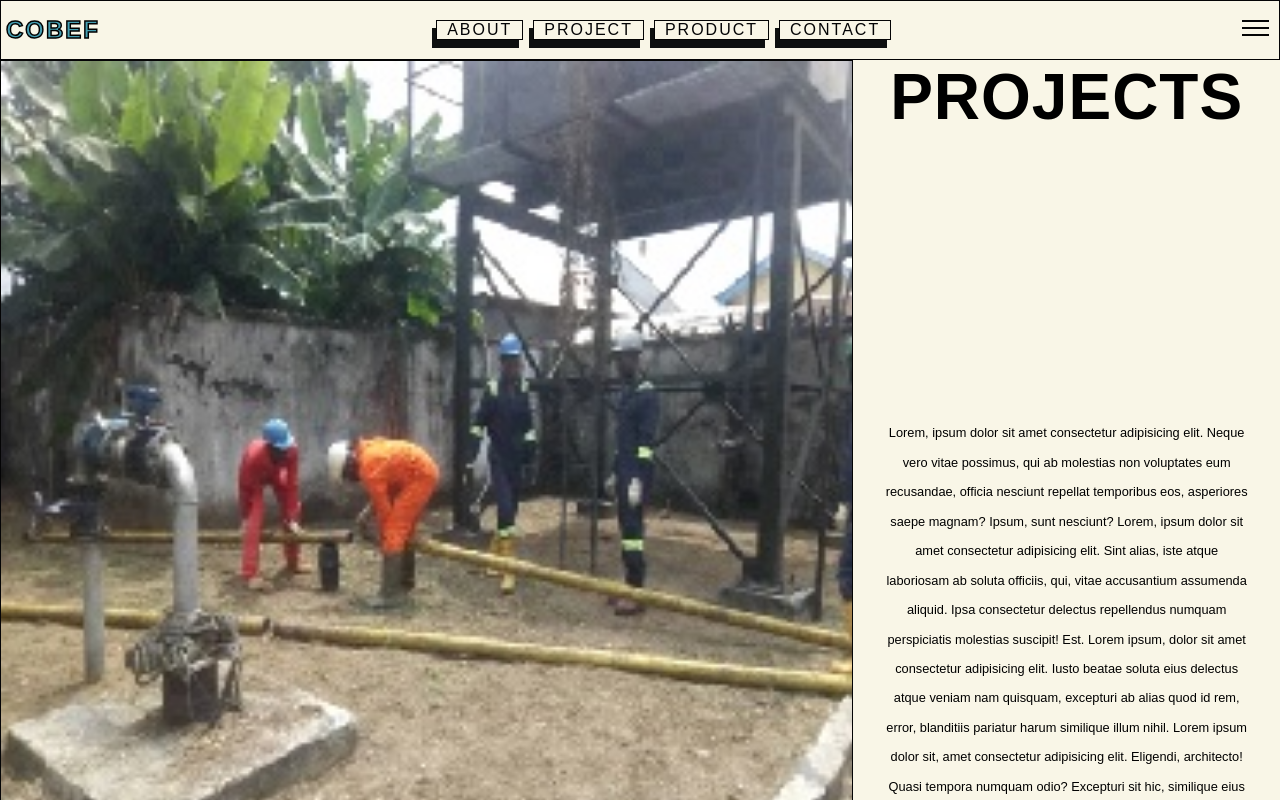
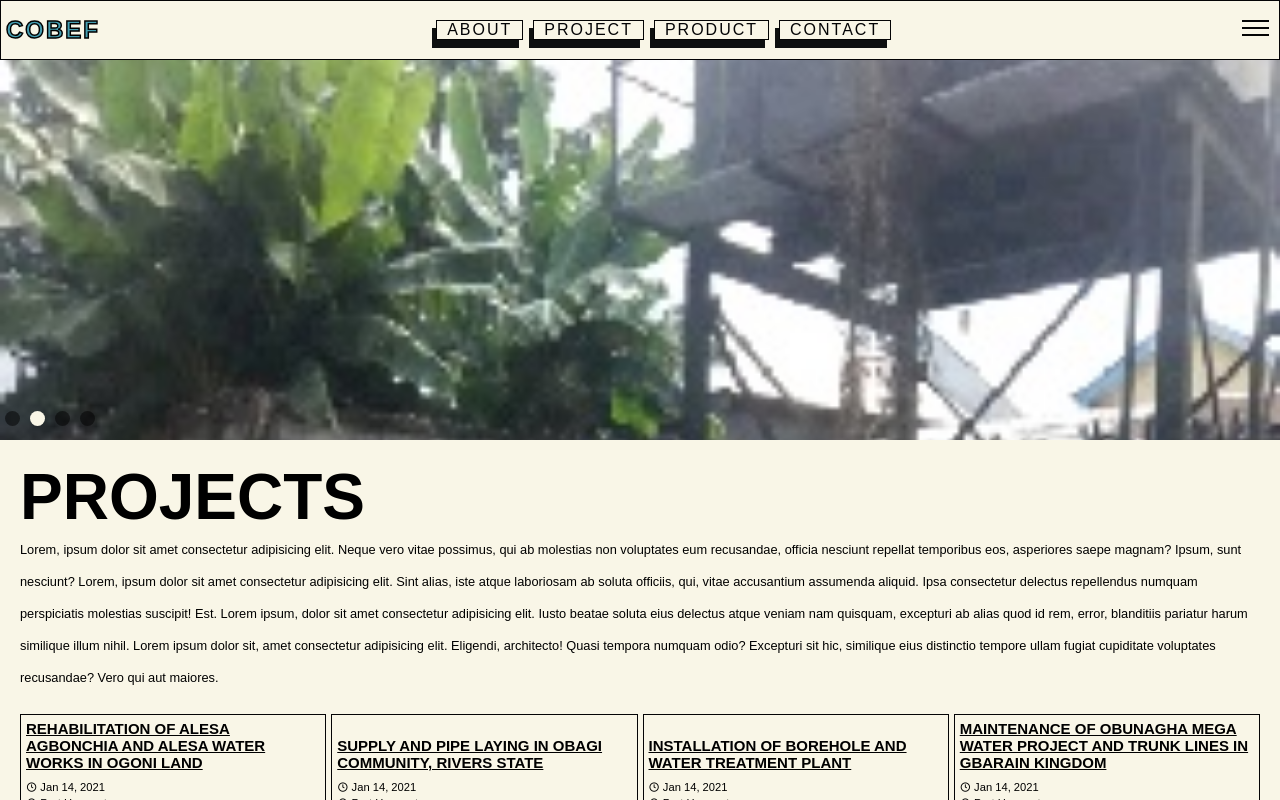
Before and after one commit to utibeinyangetuk/cobef, a Vue app: page /projects in a window 1280 px wide. Built offline with nearby package versions, Linux system fonts and the light colour scheme; a web font is replaced by a local one.

Commit message:
Refactoring

```diff
--- a/src/views/Projects.vue
+++ b/src/views/Projects.vue
@@ -5,138 +5,103 @@
    import image3 from "@/assets/projects/three.jpg";
    import image2 from "@/assets/projects/two.jpg";
    import ImageCarousel from "@/components/ImageCarousel.vue";
-
-   import { onMounted } from 'vue';
-
-   // Function to observe the fade-in effect
-   const observeElements = () => {
-      const observer = new IntersectionObserver((entries) => {
-         entries.forEach(entry => {
-            if (entry.isIntersecting) {
-               entry.target.classList.add('visible');
-            } else {
-               entry.target.classList.remove('visible');
-            }
-         });
-      }, { threshold: 0.1 }); // Adjust threshold as needed
-
-      document.querySelectorAll('.fade').forEach(el => observer.observe(el));
-   };
-
-   onMounted(() => {
-      observeElements();
-   });
 </script>
 <template>
    <div class="container">
-      <div class="header-wrapper fade">
-         <div class="header-carousel fade">
+      <div class="header">
+         <div class="carousel-wrapper">
             <ImageCarousel :images="trips" class="image-carousel" />
          </div>
-         <div class="header-content">
+         <div class="right-content">
             <h1>Projects</h1>
-            <div class="write-up fade">
-               <p>
-                  Lorem, ipsum dolor sit amet consectetur adipisicing elit. Neque vero vitae possimus, qui ab molestias
-                  non voluptates eum recusandae, officia nesciunt repellat temporibus eos, asperiores saepe magnam?
-                  Ipsum, sunt nesciunt? Lorem, ipsum dolor sit amet consectetur adipisicing elit. Sint
-                  alias, iste atque laboriosam ab soluta officiis, qui, vitae
-                  accusantium assumenda aliquid. Ipsa consectetur delectus repellendus
-                  numquam perspiciatis molestias suscipit! Est. Lorem ipsum, dolor sit
-                  amet consectetur adipisicing elit. Iusto beatae soluta eius delectus
-                  atque veniam nam quisquam, excepturi ab alias quod id rem, error,
-                  blanditiis pariatur harum similique illum nihil. Lorem ipsum dolor
-                  sit, amet consectetur adipisicing elit. Eligendi, architecto! Quasi
-                  tempora numquam odio? Excepturi sit hic, similique eius distinctio
-                  tempore ullam fugiat cupiditate voluptates recusandae? Vero qui aut
-                  maiores.
-               </p>
-            </div>
+            <p>
+               Lorem, ipsum dolor sit amet consectetur adipisicing elit. Neque vero vitae possimus, qui ab molestias
+               non voluptates eum recusandae, officia nesciunt repellat temporibus eos, asperiores saepe magnam?
+               Ipsum, sunt nesciunt? Lorem, ipsum dolor sit amet consectetur adipisicing elit. Sint
+               alias, iste atque laboriosam ab soluta officiis, qui, vitae
+               accusantium assumenda aliquid. Ipsa consectetur delectus repellendus
+               numquam perspiciatis molestias suscipit! Est. Lorem ipsum, dolor sit
+               amet consectetur adipisicing elit. Iusto beatae soluta eius delectus
+               atque veniam nam quisquam, excepturi ab alias quod id rem, error,
+               blanditiis pariatur harum similique illum nihil. Lorem ipsum dolor
+               sit, amet consectetur adipisicing elit. Eligendi, architecto! Quasi
+               tempora numquam odio? Excepturi sit hic, similique eius distinctio
+               tempore ullam fugiat cupiditate voluptates recusandae? Vero qui aut
+               maiores.
+            </p>
          </div>
       </div>
-      <div class="works fade">
-         <div class="work-wrapper fade">
-            <div class="work-heading">
-               <h1> REHABILITATION OF ALESA AGBONCHIA AND ALESA WATER WORKS IN
-                  OGONI LAND</h1>
-               <span class="uil uil-clock"> Jan 14, 2021</span><br>
+      <div class="projects">
+         <div class="project-wrapper">
+            <h1> REHABILITATION OF ALESA AGBONCHIA AND ALESA WATER WORKS IN
+               OGONI LAND</h1>
+            <div class="timeline">
+               <span class="uil uil-clock"> Jan 14, 2021</span>
                <span class="uil uil-location-point"> Port Harcourt</span>
-               <p>Lorem ipsum dolor sit amet consectetur adipisicing elit. Quibusdam voluptas explicabo optio dolor,
-                  molestiae delectus tempora facere magni laborum sunt placeat minima aliquam, quae mollitia fugiat sint
-                  dolores nostrum.</p>
-               <div class="link-wrapper">
-                  <a href="#">Read more</a>
-               </div>
             </div>
+            <p>Lorem ipsum dolor sit amet consectetur adipisicing elit. Quibusdam voluptas explicabo optio dolor,
+               molestiae delectus tempora facere magni laborum sunt placeat minima aliquam, quae mollitia fugiat sint
+               dolores nostrum.</p>
+            <a href="#">Read more</a>
          </div>
-         <div class="work-wrapper fade">
-            <div class="work-heading">
-               <h1>SUPPLY AND PIPE LAYING IN OBAGI COMMUNITY, RIVERS STATE</h1>
-               <span class="uil uil-clock"> Jan 14, 2021</span><br>
+         <div class="project-wrapper">
+            <h1>SUPPLY AND PIPE LAYING IN OBAGI COMMUNITY, RIVERS STATE</h1>
+            <div class="timeline">
+               <span class="uil uil-clock"> Jan 14, 2021</span>
                <span class="uil uil-location-point"> Port Harcourt</span>
-               <p>Lorem ipsum dolor sit amet consectetur adipisicing elit. Quibusdam voluptas explicabo optio dolor,
-                  molestiae delectus tempora facere magni laborum sunt placeat minima aliquam, quae mollitia fugiat sint
-                  dolores nostrum.</p>
-               <div class="link-wrapper">
-                  <a href="#">Read more</a>
-               </div>
             </div>
+            <p>Lorem ipsum dolor sit amet consectetur adipisicing elit. Quibusdam voluptas explicabo optio dolor,
+               molestiae delectus tempora facere magni laborum sunt placeat minima aliquam, quae mollitia fugiat sint
+               dolores nostrum.</p>
+            <a href="#">Read more</a>
          </div>
-         <div class="work-wrapper fade">
-            <div class="work-heading">
-               <h1>INSTALLATION OF BOREHOLE AND WATER TREATMENT PLANT</h1>
-               <span class="uil uil-clock"> Jan 14, 2021</span><br>
+         <div class="project-wrapper">
+            <h1>INSTALLATION OF BOREHOLE AND WATER TREATMENT PLANT</h1>
+            <div class="timeline">
+               <span class="uil uil-clock"> Jan 14, 2021</span>
                <span class="uil uil-location-point"> Port Harcourt</span>
-               <p>Lorem ipsum dolor sit amet consectetur adipisicing elit. Quibusdam voluptas explicabo optio dolor,
-                  molestiae delectus tempora facere magni laborum sunt placeat minima aliquam, quae mollitia fugiat sint
-                  dolores nostrum.</p>
-               <div class="link-wrapper">
-                  <a href="#">Read more</a>
-               </div>
             </div>
+            <p>Lorem ipsum dolor sit amet consectetur adipisicing elit. Quibusdam voluptas explicabo optio dolor,
+               molestiae delectus tempora facere magni laborum sunt placeat minima aliquam, quae mollitia fugiat sint
+               dolores nostrum.</p>
+            <a href="#">Read more</a>
          </div>
-         <div class="work-wrapper fade">
-            <div class="work-heading">
-               <h1> MAINTENANCE OF OBUNAGHA MEGA WATER PROJECT AND TRUNK LINES IN
-                  GBARAIN KINGDOM</h1>
-               <span class="uil uil-clock"> Jan 14, 2021</span><br>
+         <div class="project-wrapper">
+            <h1> MAINTENANCE OF OBUNAGHA MEGA WATER PROJECT AND TRUNK LINES IN
+               GBARAIN KINGDOM</h1>
+            <div class="timeline">
+               <span class="uil uil-clock"> Jan 14, 2021</span>
                <span class="uil uil-location-point"> Port Harcourt</span>
-               <p>Lorem ipsum dolor sit amet consectetur adipisicing elit. Quibusdam voluptas explicabo optio dolor,
-                  molestiae delectus tempora facere magni laborum sunt placeat minima aliquam, quae mollitia fugiat sint
-                  dolores nostrum.</p>
-               <div class="link-wrapper">
-                  <a href="#">Read more</a>
-               </div>
             </div>
+            <p>Lorem ipsum dolor sit amet consectetur adipisicing elit. Quibusdam voluptas explicabo optio dolor,
+               molestiae delectus tempora facere magni laborum sunt placeat minima aliquam, quae mollitia fugiat sint
+               dolores nostrum.</p>
+            <a href="#">Read more</a>
          </div>
-         <div class="work-wrapper fade">
-            <div class="work-heading">
-               <h1> supply and pipe laying of Obaji Community in Ogba/Egbema/Ndoni</h1>
-               <span class="uil uil-clock"> Jan 14, 2021</span><br>
+         <div class="project-wrapper">
+            <h1> supply and pipe laying of Obaji Community in Ogba/Egbema/Ndoni</h1>
+            <div class="timeline">
+               <span class="uil uil-clock"> Jan 14, 2021</span>
                <span class="uil uil-location-point"> Port Harcourt</span>
-               <p>Lorem ipsum dolor sit amet consectetur adipisicing elit. Quibusdam voluptas explicabo optio dolor,
-                  molestiae delectus tempora facere magni laborum sunt placeat minima aliquam, quae mollitia fugiat sint
-                  dolores nostrum.</p>
-               <div class="link-wrapper">
-                  <a href="#">Read more</a>
-               </div>
             </div>
+            <p>Lorem ipsum dolor sit amet consectetur adipisicing elit. Quibusdam voluptas explicabo optio dolor,
+               molestiae delectus tempora facere magni laborum sunt placeat minima aliquam, quae mollitia fugiat sint
+               dolores nostrum.</p>
+            <a href="#">Read more</a>
          </div>
-         <div class="work-wrapper fade">
-            <div class="work-heading">
-               <h1> RETICULATION OF ELEME WATER SUPPLY SCHEME</h1>
-               <span class="uil uil-clock"> Jan 14, 2021</span><br>
+         <div class="project-wrapper">
+            <h1> RETICULATION OF ELEME WATER SUPPLY SCHEME</h1>
+            <div class="timeline">
+               <span class="uil uil-clock"> Jan 14, 2021</span>
                <span class="uil uil-location-point"> Port Harcourt</span>
-               <p>Lorem ipsum dolor sit amet consectetur adipisicing elit. Quibusdam voluptas explicabo optio dolor,
-                  molestiae delectus tempora facere magni laborum sunt placeat minima aliquam, quae mollitia fugiat sint
-                  dolores nostrum.</p>
-               <div class="link-wrapper">
-                  <a href="#">Read more</a>
-               </div>
             </div>
+            <p>Lorem ipsum dolor sit amet consectetur adipisicing elit. Quibusdam voluptas explicabo optio dolor,
+               molestiae delectus tempora facere magni laborum sunt placeat minima aliquam, quae mollitia fugiat sint
+               dolores nostrum.</p>
+            <a href="#">Read more</a>
          </div>
       </div>
-      <div class="logos fade">
+      <div class="logos">
          <h1>Trusted By</h1>
          <div class="logos-slide">
             <img src="../assets/client logos/ALCON.png" />
@@ -163,116 +128,99 @@
 </template>
 
 <style scoped>
-   .fade {
-      opacity: 0;
-      transform: translateY(20px);
-      transition: opacity 1s ease-in-out, transform 1s ease-in-out;
+   .container {
+      background: var(--background1);
+      margin-top: 40px;
    }
 
-   .fade.visible {
-      opacity: 1;
-      transform: translateY(0);
-   }
-
-   .container {
-      background-color: var(--background1);
-      margin-top: 60px;
-   }
-
-   .header-wrapper {
-      display: grid;
-      grid-template-columns: 2fr 1fr;
-   }
-
-   .header-carousel {
-      height: 100vh;
-      border: var(--border);
+   .carousel-wrapper {
+      height: 100%;
    }
 
    .image-carousel {
-      height: 100%;
+      height: 50vh;
    }
 
-   .header-content {
-      text-align: center;
-      display: flex;
-      flex-direction: column;
-      justify-content: space-between;
+   .right-content {
+      padding: 20px;
    }
 
-   .header-content h1 {
-      letter-spacing: 1px;
+   .right-content h1 {
       text-transform: uppercase;
       font-size: 4em;
    }
 
-   .write-up {
-      padding: 0 30px;
-      height: fit-content;
+   .right-content p {
+      font-size: .8em;
+      line-height: 2.5em;
+   }
+
+   .projects {
+      padding: 0 20px;
+      display: grid;
+      grid-template-columns: repeat(auto-fit, minmax(300px, 1fr));
+      gap: 5px;
+   }
+
+   .project-wrapper {
+      border: var(--border);
+      padding: 5px;
       display: flex;
       flex-direction: column;
       justify-content: flex-end;
    }
 
-   .write-up p {
-      font-size: .8em;
-      line-height: 2.3em;
-      text-align: center;
-   }
-
-   .works {
-      display: grid;
-      grid-template-columns: repeat(auto-fit, minmax(350px, 1fr));
-      padding: 10px;
-      gap: 10px;
-   }
-
-   .work-wrapper {
-      border: var(--border);
-      padding: 5px;
-      box-shadow: var(--box-shadow);
-      display: flex;
-      flex-direction: column;
-      justify-content: center;
-   }
-
-   .work-heading h1 {
-      font-size: 1.4em;
-      margin-bottom: 7px;
-   }
-
-   .work-heading span {
-      font-style: normal;
-      font-weight: 600;
-      line-height: 1.7em;
-      font-size: .8em;
-   }
-
-   .work-heading p {
-      margin-top: 7px;
-      margin-bottom: 10px;
-      font-size: .8em;
-      line-height: 2em;
-   }
-
-   .link-wrapper {
-      margin-top: 20px;
+   .project-wrapper h1 {
+      font-size: 15px;
+      text-transform: uppercase;
+      text-decoration: underline;
       margin-bottom: 10px;
    }
 
-   .link-wrapper a {
-      font-size: .8em;
-      letter-spacing: 1px;
-      height: 100%;
-      border: var(--border);
-      color: var(--pry-text);
-      font-weight: bold;
-      padding: 10px;
+   .project-wrapper .timeline {
+      display: flex;
+      flex-direction: column;
+      gap: 4px;
+      justify-content: space-between;
+      width: 70%;
+      margin-bottom: 8px;
    }
 
-   .link-wrapper a:hover {
-      background: var(--background2);
-      color: var(--sec-text);
+   .project-wrapper .timeline span {
+      font-size: .7em;
+   }
+
+   .project-wrapper p {
+      font-size: 12px;
+      line-height: 2em;
+      margin-bottom: 8px;
+   }
+
+   .project-wrapper a {
+      color: var(--pry-text);
+      border: var(--border);
+      padding: 4px;
+      text-align: center;
+      text-transform: capitalize;
+   }
+
+   .project-wrapper a:hover {
+      background-color: var(--background2);
+      color: #ffffff;
+   }
+
+   .logos {
+      padding: 20px;
+      overflow: hidden;
+      white-space: nowrap;
+      position: relative;
+      height: 100%;
+   }
+
+   .logos h1 {
+      text-align: center;
+      font-size: 4em;
+      text-transform: uppercase;
    }
 
    @keyframes slide {
@@ -285,57 +233,37 @@
       }
    }
 
-   .logos {
-      background-color: var(--background2);
-      overflow: hidden;
-      white-space: nowrap;
-      position: relative;
-      height: 100%;
-   }
-
-   .logos h1 {
-      text-align: center;
-      color: var(--sec-text);
-      font-size: 5em;
-      text-transform: uppercase;
-      padding: 10px;
-   }
-
    .logos-slide {
       display: inline-block;
       animation: 14s slide linear infinite;
-      padding: 30px 0;
+      padding: 5px 0;
    }
 
    .logos-slide img {
       height: 100px;
       margin: 0 5px;
-      padding: 20px;
-      filter: grayscale();
+      padding: 25px;
    }
 
-   @media only screen and (max-width:1024px) {
-      .header-wrapper {
-         display: flex;
-         flex-direction: column;
+   @media only screen and (max-width:500px) {
+      .right-content {
+         padding: 10px;
       }
 
-      .header-carousel {
-         height: 100%;
-         border: none;
+      .right-content h1 {
+         font-size: 35px;
       }
 
-      .write-up {
+      .right-content p {
+         font-size: .7em;
+      }
+
+      .projects {
          padding: 0 10px;
       }
 
       .logos h1 {
-         font-size: 3em;
-      }
-
-      .logos img {
-         height: 90px;
-         margin: 0 8px;
+         font-size: 2.5em;
       }
    }
 </style>
```
